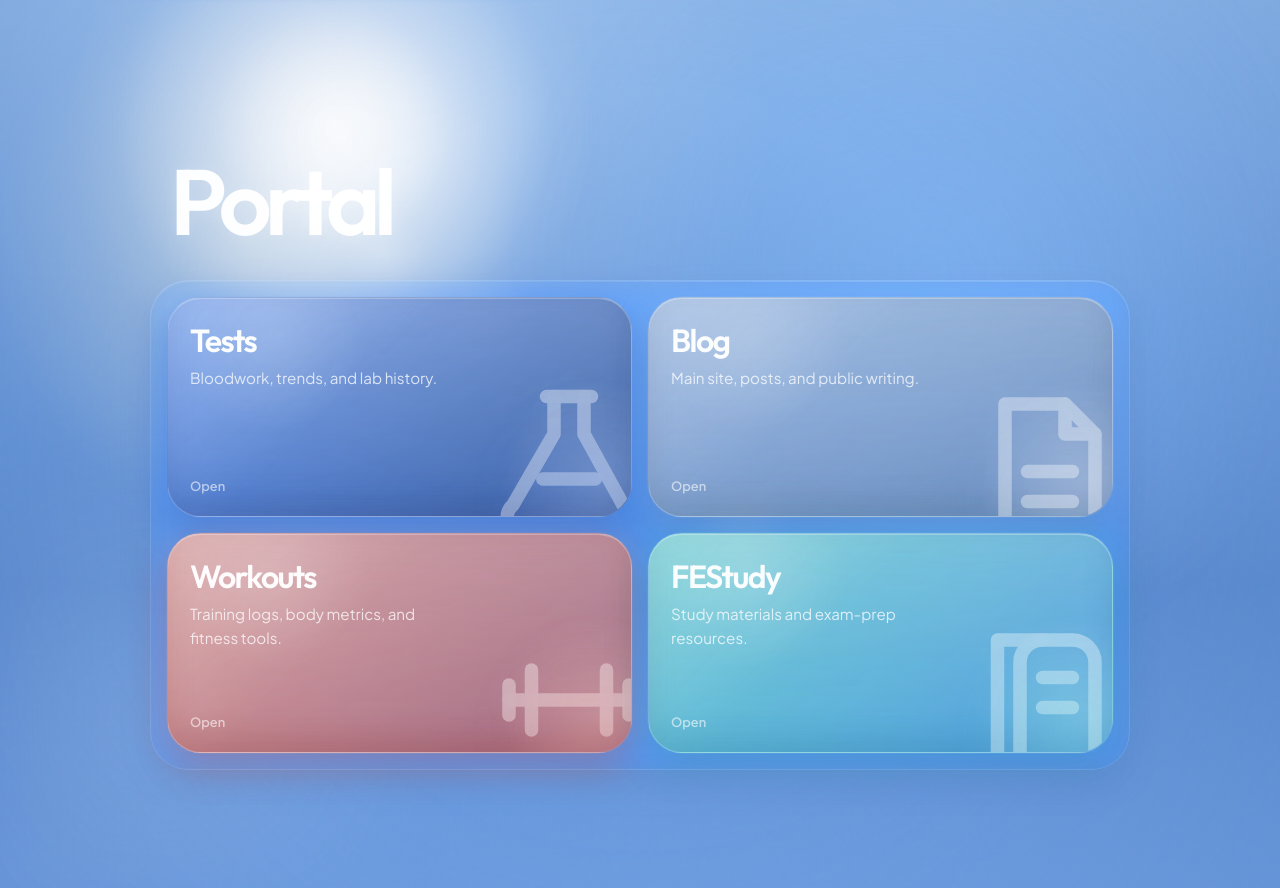
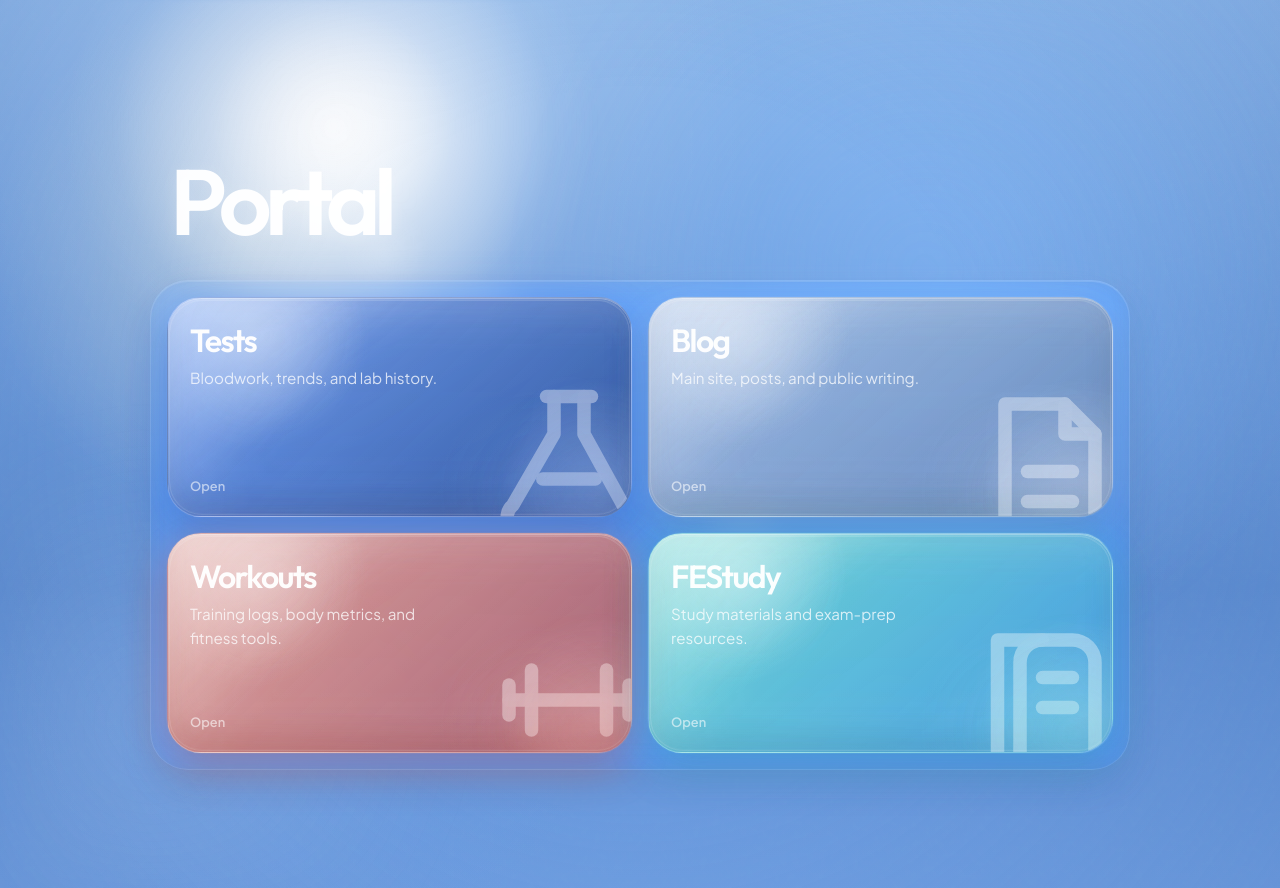
Before and after one commit to 0sps/sull1van.com, a Jekyll site: the page links/index.html, which Jekyll copies as it is, in a window 1280 px wide. Shown: the top 888 px of the page. Built offline with Jekyll 4.4.1, drawn with Linux system fonts in a browser that asks for light colours.

Commit message:
Update index.html

```diff
--- a/links/index.html
+++ b/links/index.html
@@ -162,17 +162,20 @@
             color: var(--text);
             text-decoration: none;
             background:
-                linear-gradient(180deg, rgba(255, 255, 255, 0.24), rgba(255, 255, 255, 0.08)),
-                linear-gradient(180deg, rgba(120, 170, 236, 0.4), rgba(72, 122, 204, 0.34));
-            border: 1px solid rgba(255, 255, 255, 0.18);
-            border-top: 1.5px solid rgba(255, 255, 255, 0.3);
+                radial-gradient(circle at 18% 16%, rgba(255, 255, 255, 0.28), transparent 30%),
+                radial-gradient(circle at 78% 88%, rgba(255, 255, 255, 0.1), transparent 26%),
+                linear-gradient(145deg, rgba(255, 255, 255, 0.26), rgba(255, 255, 255, 0.08) 36%, rgba(255, 255, 255, 0.04) 100%),
+                linear-gradient(180deg, rgba(120, 170, 236, 0.44), rgba(72, 122, 204, 0.36));
+            border: 1px solid rgba(255, 255, 255, 0.22);
+            border-top: 1.5px solid rgba(255, 255, 255, 0.34);
             box-shadow:
-                inset 0 1px 0 rgba(255, 255, 255, 0.28),
-                inset 0 -18px 32px rgba(58, 98, 165, 0.16),
-                0 18px 34px rgba(72, 118, 192, 0.2),
-                0 0 0 1px rgba(255, 255, 255, 0.04);
-            backdrop-filter: blur(18px) saturate(145%);
-            -webkit-backdrop-filter: blur(18px) saturate(145%);
+                inset 0 1px 0 rgba(255, 255, 255, 0.34),
+                inset 0 18px 28px rgba(255, 255, 255, 0.08),
+                inset 0 -18px 30px rgba(40, 79, 145, 0.18),
+                0 20px 42px rgba(72, 118, 192, 0.22),
+                0 0 0 1px rgba(255, 255, 255, 0.05);
+            backdrop-filter: blur(20px) saturate(155%);
+            -webkit-backdrop-filter: blur(20px) saturate(155%);
             overflow: hidden;
             transform: translateY(18px) scale(0.985);
             opacity: 0;
@@ -182,7 +185,9 @@
                 box-shadow 240ms var(--spring),
                 filter 240ms var(--spring),
                 background 240ms var(--spring),
-                border-color 240ms var(--spring);
+                border-color 240ms var(--spring),
+                backdrop-filter 240ms var(--spring),
+                -webkit-backdrop-filter 240ms var(--spring);
         }
 
         .tile:nth-child(2) { animation-delay: 90ms; }
@@ -194,7 +199,7 @@
             position: absolute;
             inset: 0;
             background:
-                linear-gradient(135deg, rgba(255, 255, 255, 0.18), transparent 40%),
+                linear-gradient(135deg, rgba(255, 255, 255, 0.24), transparent 36%),
                 radial-gradient(circle at 22% 18%, rgba(255, 255, 255, 0.14), transparent 24%);
             pointer-events: none;
             transition: opacity 240ms var(--spring), transform 240ms var(--spring);
@@ -213,6 +218,34 @@
             transition: opacity 240ms var(--spring), transform 240ms var(--spring);
         }
 
+        .tile > .tile-sheen {
+            position: absolute;
+            inset: 0;
+            border-radius: inherit;
+            background:
+                linear-gradient(120deg, rgba(255, 255, 255, 0.28) 0%, rgba(255, 255, 255, 0.11) 18%, transparent 34%),
+                linear-gradient(180deg, rgba(255, 255, 255, 0.08), transparent 24%, transparent 72%, rgba(255, 255, 255, 0.06) 100%);
+            mix-blend-mode: screen;
+            opacity: 0.72;
+            pointer-events: none;
+            z-index: 1;
+            transition: opacity 240ms var(--spring), transform 240ms var(--spring), filter 240ms var(--spring);
+        }
+
+        .tile > .tile-rim {
+            position: absolute;
+            inset: 1px;
+            border-radius: calc(var(--radius-xl) - 1px);
+            border: 1px solid rgba(255, 255, 255, 0.14);
+            pointer-events: none;
+            z-index: 1;
+            opacity: 0.84;
+            box-shadow:
+                inset 0 1px 0 rgba(255, 255, 255, 0.18),
+                inset 0 -1px 0 rgba(255, 255, 255, 0.04);
+            transition: opacity 240ms var(--spring), box-shadow 240ms var(--spring), transform 240ms var(--spring);
+        }
+
         .tile > .tile-glow {
             position: absolute;
             inset: auto;
@@ -228,26 +261,59 @@
             transition: opacity 240ms var(--spring), transform 240ms var(--spring), filter 240ms var(--spring);
         }
 
+        .tile > .tile-press {
+            position: absolute;
+            inset: 0;
+            border-radius: inherit;
+            background:
+                radial-gradient(circle at 50% 42%, rgba(255, 255, 255, 0.14), transparent 40%),
+                linear-gradient(180deg, rgba(0, 0, 0, 0.04), transparent 28%, transparent 70%, rgba(0, 0, 0, 0.08));
+            opacity: 0;
+            pointer-events: none;
+            z-index: 1;
+            transition: opacity 180ms var(--spring), transform 180ms var(--spring);
+        }
+
         .tile:hover {
             transform: translateY(-7px) scale(1.018);
             box-shadow:
-                inset 0 1px 0 rgba(255, 255, 255, 0.34),
+                inset 0 1px 0 rgba(255, 255, 255, 0.4),
+                inset 0 16px 26px rgba(255, 255, 255, 0.08),
                 inset 0 -16px 26px rgba(71, 113, 184, 0.08),
-                0 26px 48px rgba(72, 118, 192, 0.28),
-                0 0 0 1px rgba(255, 255, 255, 0.08);
+                0 28px 54px rgba(72, 118, 192, 0.3),
+                0 0 0 1px rgba(255, 255, 255, 0.1);
             filter: saturate(1.12) brightness(1.05);
+            backdrop-filter: blur(22px) saturate(165%);
+            -webkit-backdrop-filter: blur(22px) saturate(165%);
         }
 
         .tile:hover::before,
         .tile:focus-visible::before {
             opacity: 1;
-            transform: scale(1.02);
+            transform: translateY(-2px) scale(1.03);
         }
 
         .tile:hover::after,
         .tile:focus-visible::after {
             opacity: 0.9;
             transform: scale(1.08);
+        }
+
+        .tile:hover > .tile-sheen,
+        .tile:focus-visible > .tile-sheen {
+            opacity: 0.94;
+            transform: translateY(-4px) scale(1.015);
+            filter: brightness(1.08);
+        }
+
+        .tile:hover > .tile-rim,
+        .tile:focus-visible > .tile-rim {
+            opacity: 1;
+            transform: translateY(-1px);
+            box-shadow:
+                inset 0 1px 0 rgba(255, 255, 255, 0.28),
+                inset 0 -1px 0 rgba(255, 255, 255, 0.08),
+                0 0 0 1px rgba(255, 255, 255, 0.04);
         }
 
         .tile:hover > .tile-glow,
@@ -258,19 +324,51 @@
         }
 
         .tile:active {
-            transform: translateY(-1px) scale(0.992);
-            filter: saturate(1.18) brightness(1.08);
+            transform: translateY(2px) scale(0.986);
+            filter: saturate(1.2) brightness(1.02);
             box-shadow:
-                inset 0 2px 12px rgba(255, 255, 255, 0.16),
-                inset 0 -12px 18px rgba(0, 0, 0, 0.08),
-                0 18px 30px rgba(72, 118, 192, 0.22),
+                inset 0 4px 18px rgba(0, 0, 0, 0.08),
+                inset 0 -4px 10px rgba(255, 255, 255, 0.08),
+                inset 0 18px 24px rgba(255, 255, 255, 0.04),
+                0 10px 18px rgba(72, 118, 192, 0.16),
                 0 0 0 1px rgba(255, 255, 255, 0.1);
+            backdrop-filter: blur(18px) saturate(172%);
+            -webkit-backdrop-filter: blur(18px) saturate(172%);
+        }
+
+        .tile:active::before {
+            opacity: 0.7;
+            transform: translateY(2px) scale(0.995);
+        }
+
+        .tile:active::after {
+            opacity: 0.68;
+            transform: scale(1.04);
+        }
+
+        .tile:active > .tile-sheen {
+            opacity: 0.54;
+            transform: translateY(6px) scale(0.985);
+            filter: brightness(0.98);
+        }
+
+        .tile:active > .tile-rim {
+            opacity: 0.9;
+            transform: translateY(2px);
+            box-shadow:
+                inset 0 1px 0 rgba(255, 255, 255, 0.1),
+                inset 0 -1px 0 rgba(0, 0, 0, 0.06);
         }
 
         .tile:active > .tile-glow {
-            opacity: 0.74;
-            transform: scale(1.18);
-            filter: blur(10px);
+            opacity: 0.8;
+            transform: scale(1.22);
+            filter: blur(9px);
+        }
+
+        .tile:active > .tile-press {
+            opacity: 1;
+            transform: scale(0.99);
         }
 
         .tile:focus-visible {
@@ -280,50 +378,62 @@
 
         .tile.tests {
             background:
-                linear-gradient(180deg, rgba(255, 255, 255, 0.24), rgba(255, 255, 255, 0.08)),
-                linear-gradient(135deg, rgba(76, 129, 232, 0.74), rgba(18, 40, 98, 0.62));
+                radial-gradient(circle at 18% 16%, rgba(255, 255, 255, 0.26), transparent 28%),
+                radial-gradient(circle at 80% 88%, rgba(154, 194, 255, 0.12), transparent 24%),
+                linear-gradient(145deg, rgba(255, 255, 255, 0.26), rgba(255, 255, 255, 0.08) 38%, rgba(255, 255, 255, 0.03) 100%),
+                linear-gradient(135deg, rgba(83, 137, 241, 0.82), rgba(22, 47, 112, 0.68));
             box-shadow:
-                inset 0 1px 0 rgba(255, 255, 255, 0.26),
-                inset 0 -16px 28px rgba(27, 56, 122, 0.18),
+                inset 0 1px 0 rgba(255, 255, 255, 0.34),
+                inset 0 16px 24px rgba(255, 255, 255, 0.06),
+                inset 0 -18px 28px rgba(27, 56, 122, 0.2),
                 0 0 0 1px rgba(126, 168, 255, 0.08),
-                0 18px 34px rgba(30, 71, 156, 0.24),
-                0 0 42px rgba(74, 128, 255, 0.16);
+                0 20px 40px rgba(30, 71, 156, 0.26),
+                0 0 48px rgba(74, 128, 255, 0.2);
         }
 
         .tile.blog {
             background:
-                linear-gradient(180deg, rgba(255, 255, 255, 0.24), rgba(255, 255, 255, 0.08)),
-                linear-gradient(135deg, rgba(156, 170, 192, 0.56), rgba(88, 97, 116, 0.46));
+                radial-gradient(circle at 18% 16%, rgba(255, 255, 255, 0.28), transparent 28%),
+                radial-gradient(circle at 80% 88%, rgba(240, 242, 248, 0.1), transparent 24%),
+                linear-gradient(145deg, rgba(255, 255, 255, 0.28), rgba(255, 255, 255, 0.09) 38%, rgba(255, 255, 255, 0.03) 100%),
+                linear-gradient(135deg, rgba(172, 185, 208, 0.62), rgba(96, 106, 129, 0.5));
             box-shadow:
-                inset 0 1px 0 rgba(255, 255, 255, 0.26),
-                inset 0 -16px 28px rgba(62, 69, 84, 0.14),
+                inset 0 1px 0 rgba(255, 255, 255, 0.34),
+                inset 0 16px 24px rgba(255, 255, 255, 0.06),
+                inset 0 -18px 28px rgba(62, 69, 84, 0.16),
                 0 0 0 1px rgba(255, 255, 255, 0.05),
-                0 18px 34px rgba(79, 88, 112, 0.18),
-                0 0 38px rgba(216, 226, 255, 0.1);
+                0 20px 40px rgba(79, 88, 112, 0.2),
+                0 0 42px rgba(216, 226, 255, 0.14);
         }
 
         .tile.workouts {
             background:
-                linear-gradient(180deg, rgba(255, 255, 255, 0.24), rgba(255, 255, 255, 0.08)),
-                linear-gradient(135deg, rgba(255, 134, 98, 0.7), rgba(193, 54, 39, 0.6));
+                radial-gradient(circle at 18% 16%, rgba(255, 244, 240, 0.26), transparent 28%),
+                radial-gradient(circle at 80% 88%, rgba(255, 199, 182, 0.12), transparent 24%),
+                linear-gradient(145deg, rgba(255, 255, 255, 0.28), rgba(255, 255, 255, 0.08) 38%, rgba(255, 255, 255, 0.03) 100%),
+                linear-gradient(135deg, rgba(255, 150, 116, 0.78), rgba(203, 59, 43, 0.64));
             box-shadow:
-                inset 0 1px 0 rgba(255, 255, 255, 0.26),
-                inset 0 -16px 28px rgba(138, 38, 29, 0.18),
+                inset 0 1px 0 rgba(255, 255, 255, 0.34),
+                inset 0 16px 24px rgba(255, 255, 255, 0.06),
+                inset 0 -18px 28px rgba(138, 38, 29, 0.2),
                 0 0 0 1px rgba(255, 174, 146, 0.08),
-                0 18px 34px rgba(181, 53, 42, 0.22),
-                0 0 42px rgba(255, 126, 96, 0.16);
+                0 20px 40px rgba(181, 53, 42, 0.24),
+                0 0 48px rgba(255, 126, 96, 0.2);
         }
 
         .tile.festudy {
             background:
-                linear-gradient(180deg, rgba(255, 255, 255, 0.24), rgba(255, 255, 255, 0.08)),
-                linear-gradient(135deg, rgba(88, 220, 184, 0.66), rgba(52, 145, 206, 0.58));
+                radial-gradient(circle at 18% 16%, rgba(240, 255, 252, 0.26), transparent 28%),
+                radial-gradient(circle at 80% 88%, rgba(177, 255, 236, 0.12), transparent 24%),
+                linear-gradient(145deg, rgba(255, 255, 255, 0.28), rgba(255, 255, 255, 0.08) 38%, rgba(255, 255, 255, 0.03) 100%),
+                linear-gradient(135deg, rgba(94, 231, 193, 0.74), rgba(56, 153, 219, 0.62));
             box-shadow:
-                inset 0 1px 0 rgba(255, 255, 255, 0.26),
-                inset 0 -16px 28px rgba(40, 104, 137, 0.18),
+                inset 0 1px 0 rgba(255, 255, 255, 0.34),
+                inset 0 16px 24px rgba(255, 255, 255, 0.06),
+                inset 0 -18px 28px rgba(40, 104, 137, 0.2),
                 0 0 0 1px rgba(142, 255, 228, 0.08),
-                0 18px 34px rgba(41, 120, 154, 0.22),
-                0 0 42px rgba(80, 233, 194, 0.16);
+                0 20px 40px rgba(41, 120, 154, 0.24),
+                0 0 48px rgba(80, 233, 194, 0.2);
         }
 
         .tile-icon {
@@ -435,6 +545,9 @@
             <section class="tiles-panel" aria-label="Portal links">
                 <div class="tiles-grid">
                     <a class="tile tests" href="https://sull1van.com/tests">
+                        <div class="tile-sheen" aria-hidden="true"></div>
+                        <div class="tile-rim" aria-hidden="true"></div>
+                        <div class="tile-press" aria-hidden="true"></div>
                         <div class="tile-glow" aria-hidden="true" style="background: radial-gradient(circle, rgba(102, 153, 255, 0.62), transparent 68%);"></div>
                         <div class="tile-icon" aria-hidden="true">
                             <svg viewBox="0 0 24 24" fill="none" stroke-width="1.8" stroke-linecap="round" stroke-linejoin="round">
@@ -453,6 +566,9 @@
                     </a>
 
                     <a class="tile blog" href="https://sull1van.com">
+                        <div class="tile-sheen" aria-hidden="true"></div>
+                        <div class="tile-rim" aria-hidden="true"></div>
+                        <div class="tile-press" aria-hidden="true"></div>
                         <div class="tile-glow" aria-hidden="true" style="background: radial-gradient(circle, rgba(233, 238, 255, 0.48), transparent 68%);"></div>
                         <div class="tile-icon" aria-hidden="true">
                             <svg viewBox="0 0 24 24" fill="none" stroke-width="1.8" stroke-linecap="round" stroke-linejoin="round">
@@ -472,6 +588,9 @@
                     </a>
 
                     <a class="tile workouts" href="https://sull1van.com/workouts">
+                        <div class="tile-sheen" aria-hidden="true"></div>
+                        <div class="tile-rim" aria-hidden="true"></div>
+                        <div class="tile-press" aria-hidden="true"></div>
                         <div class="tile-glow" aria-hidden="true" style="background: radial-gradient(circle, rgba(255, 137, 110, 0.64), transparent 68%);"></div>
                         <div class="tile-icon" aria-hidden="true">
                             <svg viewBox="0 0 24 24" fill="none" stroke-width="1.8" stroke-linecap="round" stroke-linejoin="round">
@@ -492,6 +611,9 @@
                     </a>
 
                     <a class="tile festudy" href="https://sull1van.com/FEStudy">
+                        <div class="tile-sheen" aria-hidden="true"></div>
+                        <div class="tile-rim" aria-hidden="true"></div>
+                        <div class="tile-press" aria-hidden="true"></div>
                         <div class="tile-glow" aria-hidden="true" style="background: radial-gradient(circle, rgba(93, 238, 202, 0.62), transparent 68%);"></div>
                         <div class="tile-icon" aria-hidden="true">
                             <svg viewBox="0 0 24 24" fill="none" stroke-width="1.8" stroke-linecap="round" stroke-linejoin="round">
```
